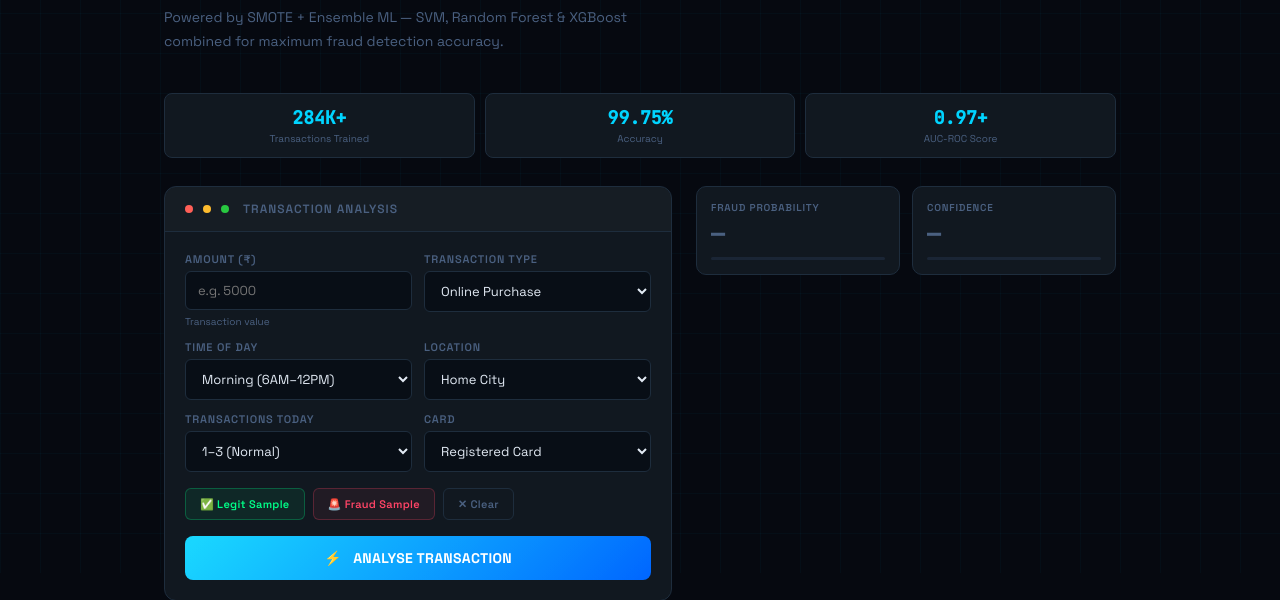
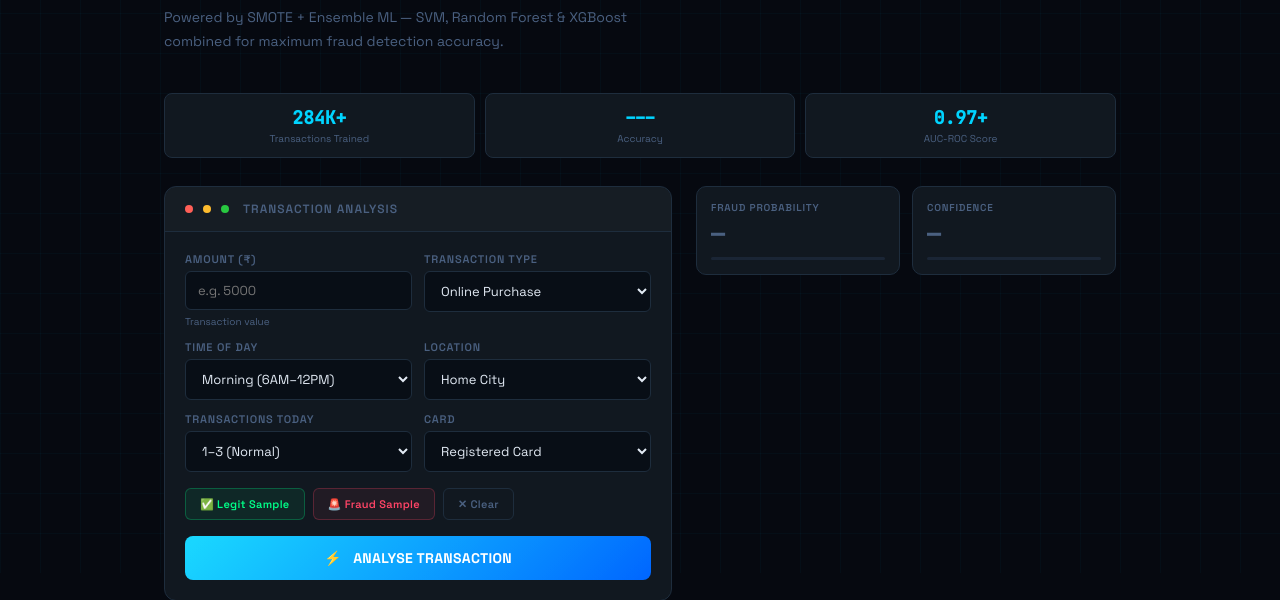
Before and after one commit to VenkatAnand07/credit_card_fraud_detection, a Flask app: page / in a window 1280 px wide. Shown: the part 227-827 px from the top of the page. Run offline with Flask 2, Linux system fonts and the light colour scheme; parts of the project's set-up code (start-up, migrations or seed data) failed here and were passed over.

Commit message:
Updated README.md and templates/index.html

```diff
--- a/templates/index.html
+++ b/templates/index.html
@@ -295,7 +295,7 @@
   <!-- info strip -->
   <div class="info-row" style="margin-bottom:28px">
     <div class="info-card"><div class="ic-val">284K+</div><div class="ic-lbl">Transactions Trained</div></div>
-    <div class="info-card"><div class="ic-val">99.75%</div><div class="ic-lbl">Accuracy</div></div>
+    <div class="info-card"><div class="ic-val">---</div><div class="ic-lbl">Accuracy</div></div>
     <div class="info-card"><div class="ic-val">0.97+</div><div class="ic-lbl">AUC-ROC Score</div></div>
   </div>
 
```
Also changed, not shown: README.md.
